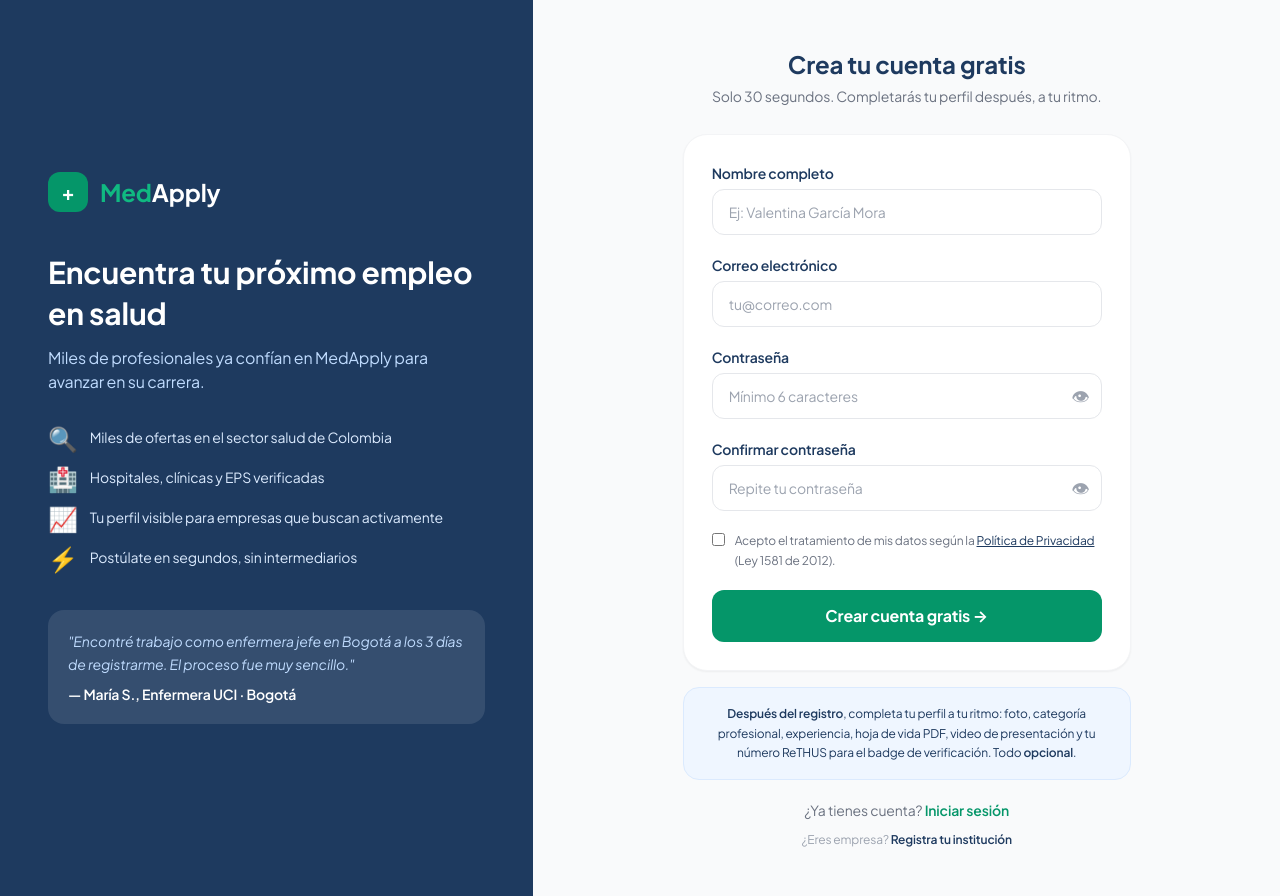
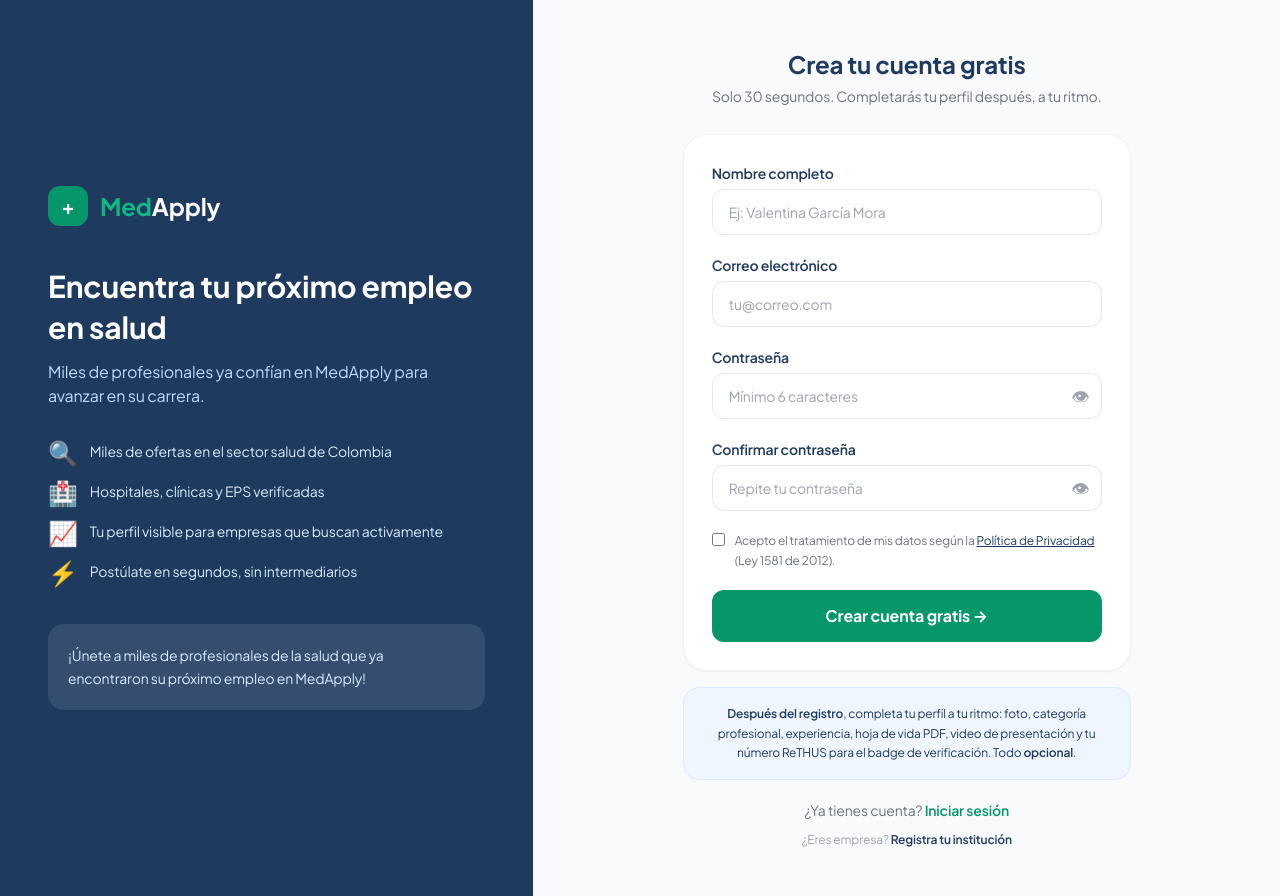
Before and after one commit to jaimepinedo95-14/medapply, a React (Vite) app in the folder frontend/: page /registro/candidato in a window 1280 px wide. Built offline with nearby package versions, Linux system fonts and the light colour scheme.

Commit message:
fix: eliminar testimonio ficticio en registro candidato

```diff
--- a/frontend/src/pages/RegistroCandidato.jsx
+++ b/frontend/src/pages/RegistroCandidato.jsx
@@ -101,10 +101,9 @@
         </ul>
 
         <div className="bg-white/10 rounded-2xl p-5">
-          <p className="text-sm text-blue-200 italic leading-relaxed">
-            "Encontré trabajo como enfermera jefe en Bogotá a los 3 días de registrarme. El proceso fue muy sencillo."
+          <p className="text-sm text-blue-100 leading-relaxed">
+            ¡Únete a miles de profesionales de la salud que ya encontraron su próximo empleo en MedApply!
           </p>
-          <p className="text-white font-semibold text-sm mt-2">— María S., Enfermera UCI · Bogotá</p>
         </div>
       </div>
 
```
